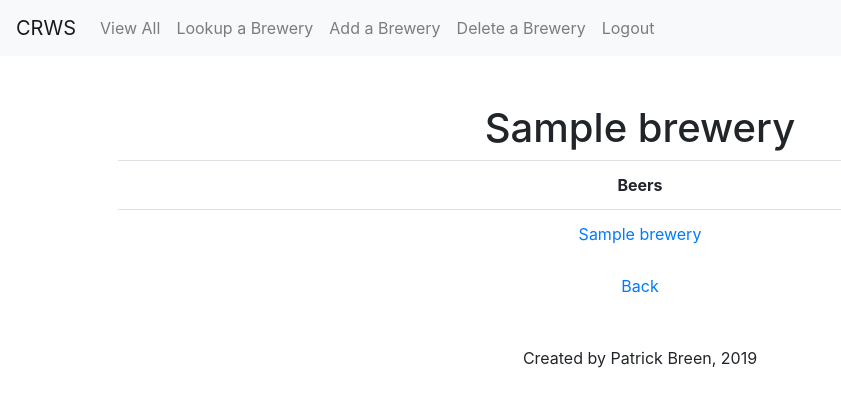
After one commit to ptrkbrn/dollar-slice, a Flask app: page /distributors/1 in a window 1280 px wide. The commit adds this page. Shown: the top 407 px of the page, without its empty margins (0-841 px from the left). Run offline with Flask 2, Linux system fonts and the light colour scheme; the visitor is signed in with stand-in values (Sample User, id 1); a database or web service that is not in the repository returns one stand-in record (values such as "Sample title"); some libraries are stand-ins or nearby versions.

Commit message:
add support for distributor view

```diff
--- a/app.py
+++ b/app.py
@@ -194,6 +194,16 @@ finally:
                                    beers=beers,
                                    distributor=selected_brewery[2])
 
+    @app.route('/distributors/<distributor>')
+    @login_required
+    def show_distributor_page(distributor):
+        """Shows page for specified distributor"""
+        cursor.execute("SELECT * FROM breweries WHERE distributor = $$%s$$" % distributor)
+        breweries = cursor.fetchall()
+        url_for('show_distributor_page', distributor=breweries[0][2])
+        return render_template('distributor.html', breweries=breweries,
+                                                   distributor=breweries[0][2])
+
     @app.route('/breweries/<brewery>/beers/<beer>')
     @login_required
     def show_beer_page(brewery, beer):
--- a/templates/add.html
+++ b/templates/add.html
@@ -10,7 +10,7 @@
 		<div class="form-group">
 			<input class="form-control" type="text" id="distributor" name="distributor" placeholder="Distributor">
 		</div>
-		<button class="btn btn-primary" type="submit">Add</button>
+		<button class="btn btn-success" type="submit">Add</button>
 	</form>
 	<a href="/">Back</a>
 	{% endblock %}
--- a/templates/brewery.html
+++ b/templates/brewery.html
@@ -4,7 +4,7 @@
 
 	{% block main %}
 	<h1>{{ brewery }}</h1>
-	<h2>Distributor: {{ distributor }}</h2>
+	<h2>Distributor: <a href="/distributors/{{ distributor }}">{{ distributor }}</a></h2>
 	<h2>Beers</h2>
 	<ul class="list-unstyled">
 	{% for beer in beers %}
--- a/templates/delete_brewery.html
+++ b/templates/delete_brewery.html
@@ -8,7 +8,7 @@
 		<div class="form-group">
 			<input class="form-control" type="text" name="brewery" id="brewery" autofocus autocomplete="off" placeholder="Brewery">
 		</div>
-		<button class="btn btn-primary" type="submit">Delete</button>
+		<button class="btn btn-warning" type="submit">Delete</button>
 	</form>
 
 	<a href="/">Back</a>
--- /dev/null
+++ b/templates/distributor.html
@@ -0,0 +1,21 @@
+{% extends 'layout.html' %}
+
+{% block title %}{{ distributor }}{% endblock %}
+
+{% block main %}
+<h1>{{ distributor }}</h1>
+
+<table class="table">
+	<thead>
+		<td><strong>Beers</strong></td>
+	</thead>
+	<tbody>
+		{% for brewery in breweries %}
+		<tr>
+			<td><a href="/breweries/{{ brewery[1] }}">{{ brewery[1] }}</a></td>
+		</tr>
+		{% endfor %}
+	</tbody>
+</table>
+<a href="/view_all">Back</a>
+{% endblock %}
--- a/templates/search.html
+++ b/templates/search.html
@@ -8,7 +8,7 @@
 		<div class="form-group">
 			<input class="form-control" type="text" name="brewery" autofocus autocomplete="off" placeholder="Search">
 		</div>
-			<button class="btn btn-primary" type="submit">Search</button>
+			<button class="btn btn-danger" type="submit">Search</button>
 	</form>
 	<a href="/">Back</a>
 	{% endblock %}
--- a/templates/viewall.html
+++ b/templates/viewall.html
@@ -16,7 +16,7 @@
 		{% for brewery in breweries %}
 			<tr>
 				<td><a href="/breweries/{{ brewery[1] }}">{{ brewery[1] }}</a></td>
-				<td>{{ brewery[2] }}</td>
+				<td><a href="/distributors/{{ brewery[2] }}">{{ brewery[2] }}</a></td>
 			</tr>
 		{% endfor %}
 		</tbody>
```
Also changed, not shown: 3 other files.
